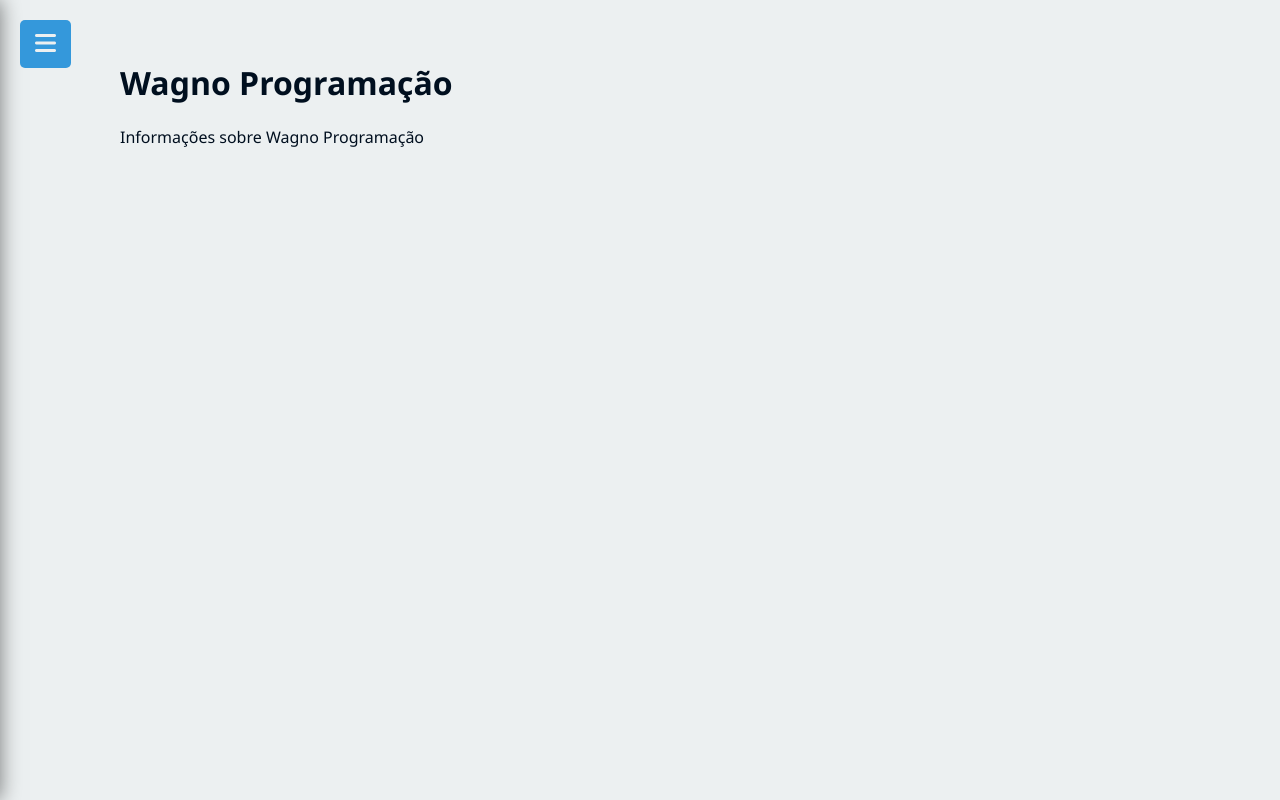
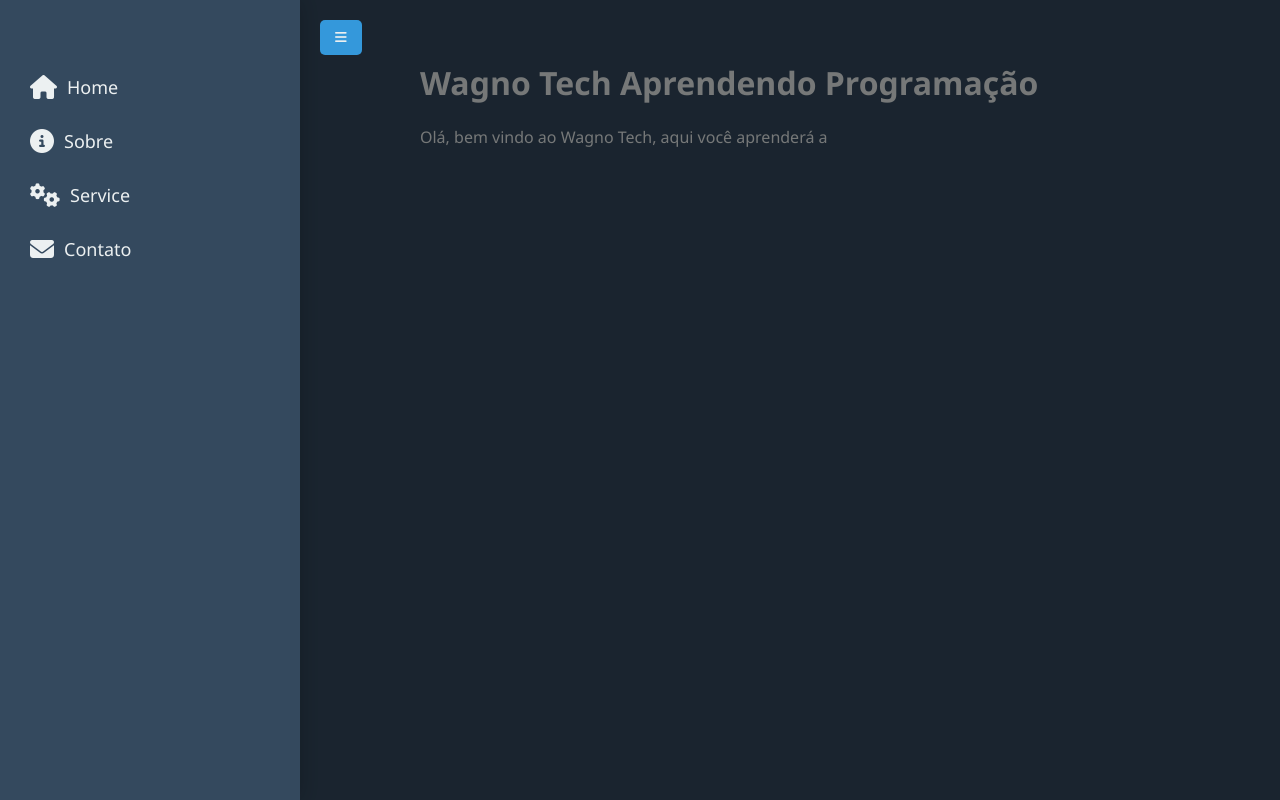
Before and after one commit to Wagno-Herbert/Menu-Wagno_Zilla, a plain HTML site: page index.html in a window 1280 px wide. Both pictures are taken after a click on the button 45 px from the left and 44 px from the top of the page. Drawn offline with Linux system fonts and the light colour scheme.

Commit message:
commint final

```diff
--- a/index.html
+++ b/index.html
@@ -1,41 +1,43 @@
 <!DOCTYPE html>
-<html lang="en">
+<html lang="pt-br">
 <head>
     <meta charset="UTF-8">
     <meta name="viewport" content="width=device-width, initial-scale=1.0">
     <link rel="stylesheet" href="https://cdnjs.cloudflare.com/ajax/libs/font-awesome/6.6.0/css/all.min.css" integrity="sha512-Kc323vGBEqzTmouAECnVceyQqyqdsSiqLQISBL29aUW4U/M7pSPA/gEUZQqv1cwx4OnYxTxve5UMg5GT6L4JJg==" crossorigin="anonymous" referrerpolicy="no-referrer" />
     <link rel="stylesheet" href="styles.css">
-    <title>Menu WagnoZilla</title>
+
+    <title>WagnoTech</title>
 </head>
 <body>
     <button class="botao-menu">
         <i class="fa-solid fa-bars"></i>
+
     </button>
     <nav class="menu-lateral">
         <ul>
             <li>
-        <a href="#">
-            <i class="fa-solid fa-house"></i>
-        </a>Home
+                <a href="#"><i class="fa-solid fa-house"></i>Home</a>
             </li>
             <li>
-        <a href="#">
-            <i class="fa-solid fa-circle-info"></i>
-        </a>Sobre
+                <a href="#"><i class="fas fa-info-circle"></i>Sobre</a>
             </li>
-    <li><a href="#"><i class="fa-solid fa-gears"></i></a>Serviço</li>
-    <li><a href="#"><i class="fa-regular fa-envelope"></i></a>Contato</li>
+            <li>
+                <a href="#"><i class="fa-solid fa-gears"></i>Service</a>
+            </li>
+            <li>
+                <a href="#"><i class="fas fa-envelope"></i>Contato</a>
+            </li>
+
         </ul>
+
     </nav>
-
     <div class="background"></div>
 
     <main class="conteudo">
-   <h1>
-    Wagno Programação
-   </h1>
-   <p>Informações sobre Wagno Programação </p>
+        <h1>Wagno Tech Aprendendo Programação</h1>
+        <p>Olá, bem vindo ao Wagno Tech, aqui você aprenderá a
     </main>
+
 </body>
-<script src="./scripts.js"></script>
+<script  src="scripts.js"></script>
 </html>
--- a/scripts.js
+++ b/scripts.js
@@ -1,13 +1,21 @@
-const botao = document.querySelector('botao-menu')
+const botao =  document.querySelector('.botao-menu')
 const menuLateral = document.querySelector('.menu-lateral')
-const conteudo  = document.querySelector('.conteudo')
-const background =  document.querySelector('.background')
+const conteudo =  document.querySelector('.conteudo')
+const background = document.querySelector('.background')
 
 botao.addEventListener('click', () => {
-    menuLateral.classList.add('ativo')
-    conteudo.classList.add('ativo')
-    background.classList.add('ativo')
-    botao.classList.add('ativo')
-    document.body.style.background = menuLateral.classList.contains('ativo') ? '#34495e':'#ecf0f1'
+    menuLateral.classList.toggle('ativo')
+    background.classList.toggle('ativo')
+    botao.classList.toggle('ativo')
+    conteudo.classList.toggle('ativo')
+    document.body.style.backgroundColor =  menuLateral.classList.contains('ativo') ? '#34495e' : '#ecf0f1'
 
 })
+background.addEventListener('click', () => {
+    menuLateral.classList.remove('ativo')
+    background.classList.remove('ativo')
+    botao.classList.remove('ativo')
+    conteudo.classList.remove('ativo')
+    document.body.style.backgroundColor = "#ecf0f1"
+
+})
--- a/styles.css
+++ b/styles.css
@@ -1,81 +1,79 @@
-:root{
-    --primary-color:#3498db;
-    --secondary-color:#2980b9;
-    --text-color:#ecf0f1;
-    --text-secondary-color:#000f1f;
-    --background-color:#34495e;
+:root {
+    --primary-color: #3498db;
+    --secondary-color: #2ecc71;
+    --background-color: #34495e;
+    --text-color: #ecf0f1;
+    --text-secondary-color: #000f1f;
 }
 
 body{
+    margin: 0;
     padding: 0;
-    margin: 0;
     font-family: 'Segoe UI', Tahoma, Geneva, Verdana, sans-serif;
     background-color: var(--text-color);
+    transition: background-color 0.5s ease;
+
 }
 
 .menu-lateral{
     position: fixed;
+    top: 0;
     left: -300px;
-    top: 0;
     width: 300px;
     height: 100%;
     background-color: var(--background-color);
-    z-index: 2;
-    box-shadow: 0 0 20px  rgba(0,0,0,0.5);
+    z-index: 5;
+    box-shadow: 0 0 20px  rgba(0, 0, 0, 0.2);
+    transition: all 0.5s cubic-bezier(0.68, -0.55, 0.27, 1.55);
 }
 
 .menu-lateral.ativo{
     left: 0;
 }
 
-.menu-lateral ul{
+.menu-lateral ul {
     list-style-type: none;
     padding: 0;
     margin-top: 60px;
+
 }
-
 .menu-lateral ul li {
     padding: 15px 30px;
-
 }
-
-.menu-lateral ul li a{
+.menu-lateral ul li a {
+    color: var(--text-color);
     text-decoration: none;
-    color: var(--text-color);
     font-size: 18px;
+    align-items: center;
     display: flex;
-    align-items: center;
     gap: 10px;
 }
-
-.menu-lateral ul li a i{
+.menu-lateral ul li a i {
     font-size: 24px;
 }
 .menu-lateral ul li :hover {
     background-color: var(--secondary-color);
 }
-
-.menu-lateral ul li a i :hover {
+.menu-lateral ul li a i:hover{
     transform: translateX(5px)  rotate(5deg);
 }
 
 .botao-menu{
-    background-color: var(--primary-color);
     position: fixed;
     top: 20px;
     left: 20px;
-    z-index: 3;
+    background-color: var(--primary-color);
+    z-index: 6;
+    padding: 10px 15px;
+    border: none;
     border-radius: 5px;
-    font-size: 24px;
-    border: none;
-    padding: 10px 15px;
+    cursor: pointer;
     color: var(--text-color);
-
+    transition: all 0.5s ease-in-out;
 }
 
-.botao-menu:hover{
+.bota-menu:hover{
     background-color: var(--secondary-color);
-
 }
 
 .botao-menu.ativo{
@@ -83,15 +81,17 @@ body{
 }
 
 .conteudo{
+    position: relative;
     margin-left: 80px;
     padding: 40px;
-    color: var(--text-secondary-color);
     background-color: var(--text-color);
+    transition: all 0.5s ease;
 }
 
 .conteudo.ativo{
-    margin-left: 320px;
+    margin-left: 380px;
     background-color: var(--background-color);
+    color: #ecf0f1;
 }
 
 .background{
@@ -100,10 +100,11 @@ body{
     left: 0;
     width: 100%;
     height: 100%;
-    background-color: 0 0 0 5 px rgba(0, 0, 0, 0.5);
+    background-color:rgba(0, 0, 0, 0.5);
     opacity: 0;
     visibility: hidden;
     z-index: 4;
+
 }
 
 .background.ativo{
```
Lines whose indentation alone changed are shown as unchanged.
